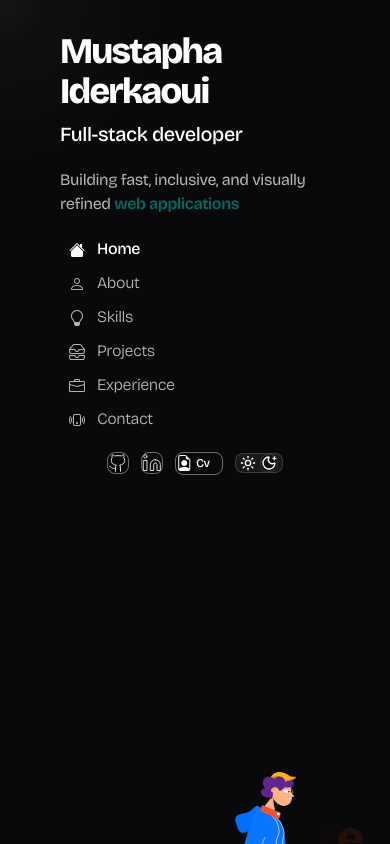
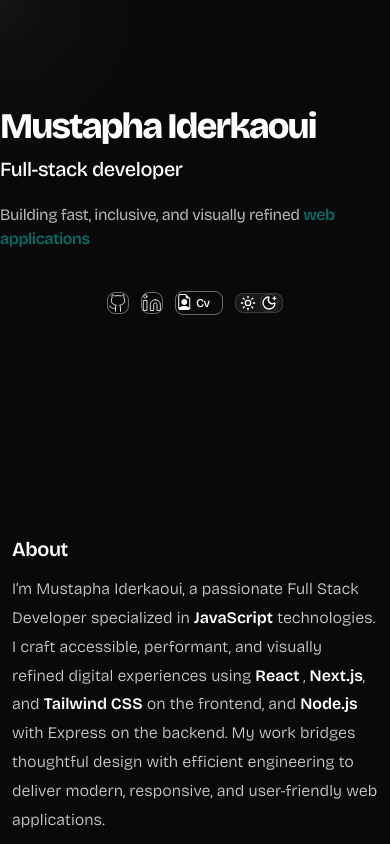
Before and after one commit to m-d-webdev/Myportfolio2026, a Next.js app: page / in a window 390 px wide. Built offline with nearby package versions, Linux system fonts and the light colour scheme.

Commit message:
phone use case

```diff
--- a/Client/Main-page/IntroName.jsx
+++ b/Client/Main-page/IntroName.jsx
@@ -24,7 +24,7 @@ const IntroName = () => {
                 duration: 1.5
             }}
 
-            className="px-15 h-full flex items-center md:items-start  gap-5 md:gap-0  flex-col min-h-[60vh] md:min-h-0  justify-center md:justify-evenly"
+            className="md:px-15 h-full flex items-center md:items-start  gap-5 md:gap-0  flex-col min-h-[50vh] md:min-h-0  justify-center md:justify-evenly"
         >
             <div className="">
 
@@ -42,7 +42,7 @@ const IntroName = () => {
             </div>
 
             <Links />
-            <div className="flex gap-3 items-center">
+            <div className="flex  mt-5 md:mt-0 gap-3 items-center">
 
                 <ExternalLinks />
                 <div
--- a/Client/Main-page/links.jsx
+++ b/Client/Main-page/links.jsx
@@ -37,7 +37,8 @@ const Links = () => {
 
     return (
         <div
-            className="  flex  md:w-full relative items-start justify-start flex-wrap md:flex-col md:flex-nowrap  gap-2 ">
+            className="hidden  md:flex  md:w-full relative items-start justify-start md:flex-col md:flex-nowrap  gap-2 ">
+
             <div
                 style={{
                     top: `${navLinks.findIndex(i => i.link == hash2) * 35 + (navLinks.findIndex(i => i.link == hash2) * 8)}px`
@@ -55,12 +56,10 @@ const Links = () => {
                         className="w-full hidden md:block ease-in-out max-w-[200] opacity-40 duration-200 z-[0.5] border border-background/15 h-[35] bg-background/10 rounded-md absolute"></div>
                 ) : null
             }
-            {/* <LinesUnderSection  xCount={10} xPersent={10} yCount={10} yPersent={10} /> */}
 
             {
                 navLinks.map((l, i) =>
                     <Link
-                        // onClick={() => setHash(l.link)}
                         key={l.name}
                         href={l.link}
                         onMouseEnter={() => handelMouseDown(i)}
--- a/Client/Sections/AboutMeSection.jsx
+++ b/Client/Sections/AboutMeSection.jsx
@@ -10,7 +10,7 @@ const AboutMeSection = () => {
                 yCount={25}
                 yPersent={4}
             />
-            <div className="max-w-[700]  px-5 flex flex-col gap-3">
+            <div className="max-w-[700]  md:px-5 px-1 flex flex-col gap-3">
 
                 <h2 className="font-semibold text-xl ">About </h2>
                 <p className="font-light  text-background/80 leading-[1.8] tracking-normal  ">
--- a/Client/Sections/Experience.jsx
+++ b/Client/Sections/Experience.jsx
@@ -10,7 +10,7 @@ const Experience = () => {
                 yCount={25}
                 yPersent={4}
             />
-            <div className="flex  relative flex-col w-full text-background/80 max-w-[700] px-5 gap-3 tracking-normal ">
+            <div className="flex  relative flex-col w-full text-background/80 max-w-[700] md:px-5 px-1 gap-3 tracking-normal ">
                 <h1 className="font-semibold text-background    text-xl">My experiences</h1>
 
                 <p>
--- a/Client/Sections/FirstSection.jsx
+++ b/Client/Sections/FirstSection.jsx
@@ -10,7 +10,7 @@ const FirstSection = () => {
   const { ManOnScoterDuration } = useMainContext()
 
   return (
-    <ContaineObserver link={"#home"} id="home" className="min-h-[90vh]   flex flex-col justify-center  items-center relative p-6">
+    <ContaineObserver link={"#home"} id="home" className="min-h-[90vh] hidden   md:flex flex-col justify-center  items-center relative p-6">
       <LinesUnderSection />
       <div className="relative max-w-[700] ">
 
--- a/Client/Sections/Projects.jsx
+++ b/Client/Sections/Projects.jsx
@@ -5,16 +5,16 @@ import ContaineObserver from "@/components/global/ContaineObserver";
 
 const Projects = () => {
     return (
-        <ContaineObserver link={'#projects'} id="projects" className="min-h-[140vh] items-center  mt-10 justify-center  p-10 flex flex-col ">
+        <ContaineObserver link={'#projects'} id="projects" className="min-h-[140vh] items-center  mt-10 justify-center  md:p-10 p-1 flex flex-col ">
             <h1 className="font-semibold w-full text-xl">Featured Projects</h1>
 
             <div className="flex w-full mt-6  flex-col gap-3">
 
                 {
                     ProjectJson.map((p, i) =>
-                        <div key={i} className="rounded-xl group  opacity-70  hover:opacity-100 flex gap-4 justify-between hover:bg-background/2 p-2 border border-transparent hover:border-background/10">
-                            <img src={p.image} className="rounded-md w-[220]  object-cover" alt="" />
-                            <div className="mr-5">
+                        <div key={i} className="rounded-xl group  opacity-70  hover:opacity-100 flex gap-4 flex-col md:flex-row  justify-between hover:bg-background/2 p-2 border border-transparent hover:border-background/10">
+                            <img src={p.image} className="rounded-md md:w-[220] w-full  object-cover" alt="" />
+                            <div className="mr-5 mt-2 md:mt-0">
                                 <a href={p.link} target="_blank" className=" font-semibold hover:underline hover:text-chart-2 tracking-tighter">{p.name}</a>
                                 <p className=" tracking-normal mt-1 opacity-80 max-w-[340] text-sm">{p.subtitle["en"]}</p>
                                 <div className="gap-2 flex mt-3">
@@ -26,7 +26,7 @@ const Projects = () => {
                                 </div>
                             </div>
 
-                            <div className="bg-foreground gap-2 mt-6 duration-200 opacity-0 group-hover:opacity-100 h-[100] w-[200] border p-2 px-4 border-background/10 rounded-3xl  flex flex-col items-center justify-center">
+                            <div className="bg-foreground gap-2 mt-6 duration-200 md:opacity-0 group-hover:opacity-100 h-[100] md:w-[200] w-full border p-2 px-4 border-background/10 rounded-3xl  flex md:flex-col items-center justify-center">
 
                                 <a href={p.link} target="_blank" className="w-full cursor-pointer  bg-foreground border border-background/40 p-2 text-xs justify-center font-semibold rounded-full flex items-center gap-2">
                                     Open  project
@@ -45,7 +45,7 @@ const Projects = () => {
                 }
             </div>
 
-        <a href="https://github.com/m-d-webdev?tab=repositories" target="_blank" className="w-full text-sm ml-8 flex gap-4 opacity-70 hover:opacity-100 group mt-6">View Full Project Archive <MoveRight className="group-hover:translate-x-4 duration-200" /></a>
+            <a href="https://github.com/m-d-webdev?tab=repositories" target="_blank" className="w-full text-sm ml-8 flex gap-4 opacity-70 hover:opacity-100 group mt-6">View Full Project Archive <MoveRight className="group-hover:translate-x-4 duration-200" /></a>
         </ContaineObserver>
     )
 }
--- a/Client/Sections/Skills.jsx
+++ b/Client/Sections/Skills.jsx
@@ -4,7 +4,7 @@ import LinesUnderSection from "@/components/global/LinesUnderSection";
 import { motion } from "framer-motion"
 const Skills = () => {
   return (
-    <ContaineObserver link={"#skills"} id="skills" className="min-h-[100vh]  p-10 flex  relative  gap-2 justify-center flex-col">
+    <ContaineObserver link={"#skills"} id="skills" className="min-h-[100vh]  mx:p-10 p-1 flex  relative  gap-2 justify-center flex-col">
       <LinesUnderSection />
 
       <h2 className="text-xl z-[2] font-semibold">Tech Skills</h2>
@@ -31,11 +31,11 @@ const Skills = () => {
         <h1 className="text-2xl mt-6 font-semibold tracking-tighter">I'm a  JavaScript Developer</h1>
         <a href="https://en.wikipedia.org/wiki/JavaScript" className="text-sm m-2 opacity-70 font-medium " target="_blank">About JS ?</a>
       </div>
-      <h2 className="font-medium  z-[2] mt-14">Expanding JavaScript with modern tools</h2>
+      <h2 className="font-medium  z-[2] mt-14 text-sm md:text-base">Expanding JavaScript with modern tools</h2>
 
       <div className="mt-2 z-[2]">
         <h2 className="opacity-70 text-sm">From front-end frameworks : </h2>
-        <div className="grid grid-cols-4 max-w-[700] gap-3  mt-4 px-4">
+        <div className="grid md:grid-cols-4 grid-cols-2 max-w-[700] gap-3  mt-4 px-4">
           <a href="https://react.dev/" target="_blank" className="p-2 bg-foreground border border-background/20 rounded-xl flex items-center gap-4">
             <img className="w-[20]" src="/icons/react-2.svg" />
             <p className="opacity-80 font-medium text-sm">React 19.2</p>
@@ -63,7 +63,7 @@ const Skills = () => {
 
       <div className="mt-8">
         <h2 className="opacity-70 text-sm">To powerful back-end technologies: </h2>
-        <div className="grid grid-cols-5 gap-3  mt-4 px-4 w-full max-w-[700] items-center" >
+        <div className="grid md:grid-cols-5 grid-cols-3 gap-3  mt-4 px-4 w-full max-w-[700] items-center" >
           <a href="https://expressjs.com/" target="_blank" className="p-2 bg-white  w-full col-span-2 border border-background/20 rounded-xl flex items-center gap-4">
             <img
 
```
